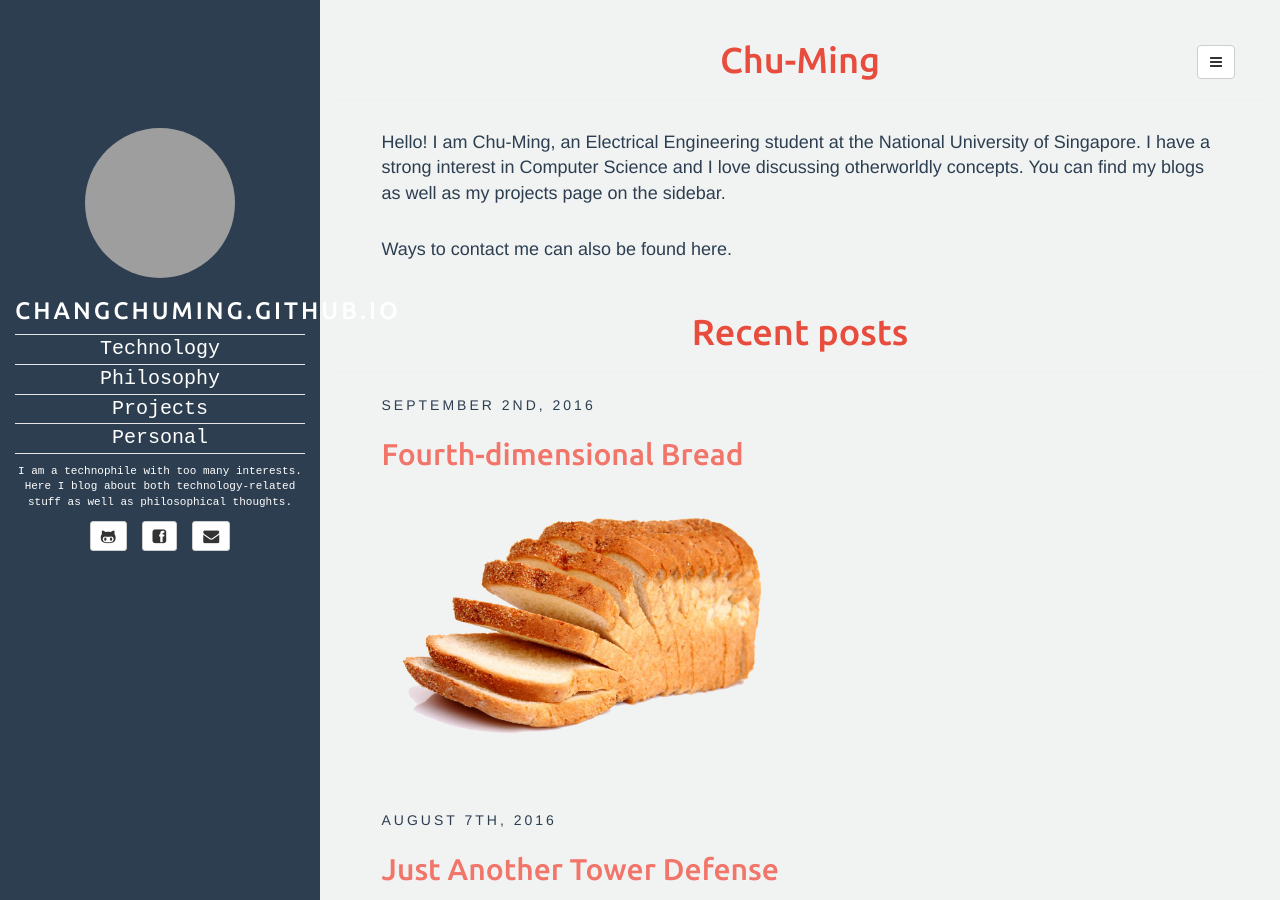
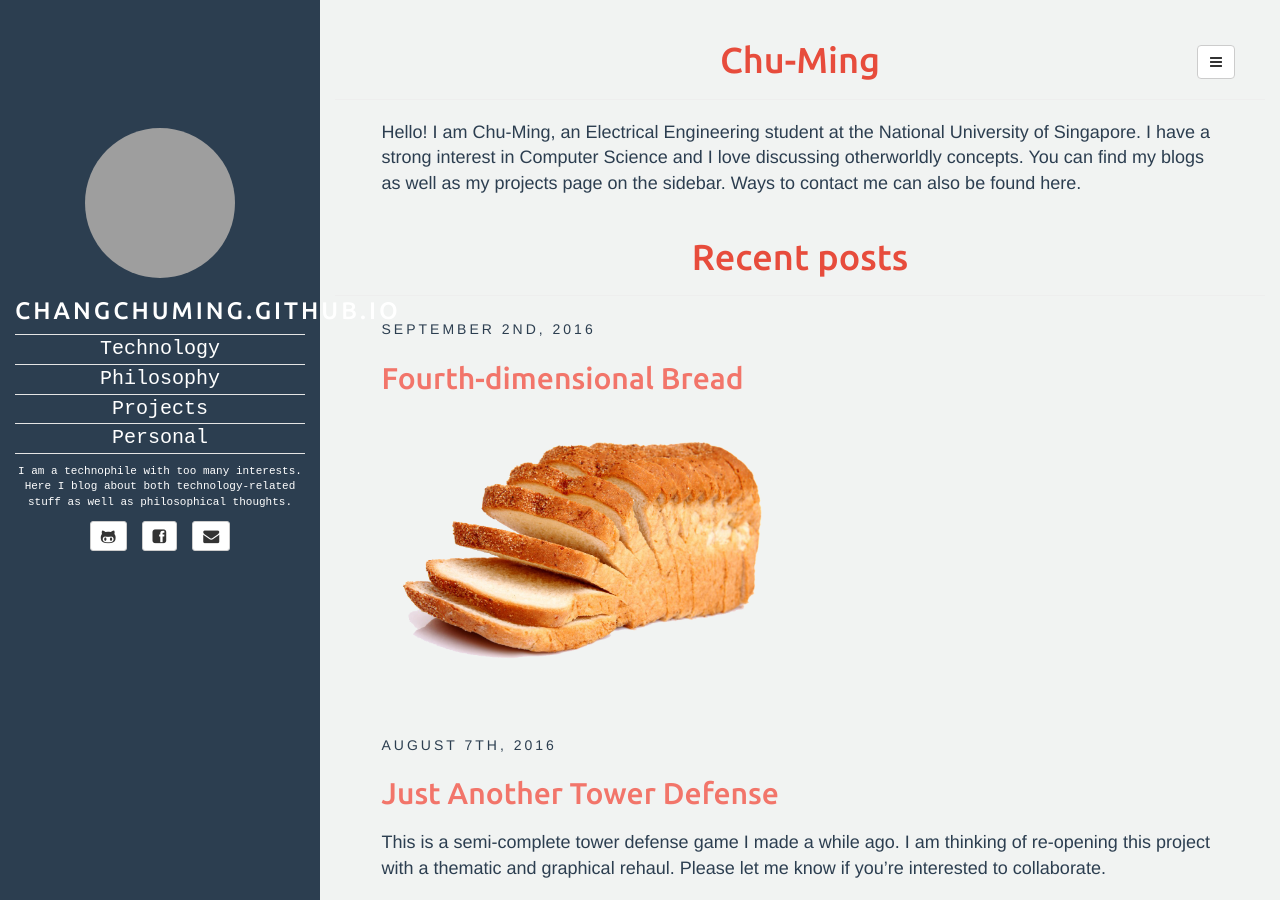
Before and after one commit to changchuming/changchuming.github.io, a Jekyll site: the page built from index.html, in a window 1280 px wide and 900 px high. Built offline with Jekyll 4.4.1, drawn with Linux system fonts in a browser that asks for light colours; the list of posts is cut into pages by our own code; grey boxes are pictures that could not be loaded.

Commit message:
Updated intro

```diff
--- a/_config.yml
+++ b/_config.yml
@@ -15,6 +15,7 @@ defaults:
       title: Chu-Ming
 
 description: A curious concoction of technology and philosophy.
+introduction: Hello! I am Chu-Ming, an Electrical Engineering student at the National University of Singapore. I have a strong interest in Computer Science and I love discussing otherworldly concepts. You can find my blogs as well as my projects page on the sidebar. Ways to contact me can also be found here.
 author:
   name: Chang Chu-Ming
   email: changchuming@gmail.com
--- a/index.html
+++ b/index.html
@@ -5,8 +5,7 @@ tagline:
 
 <article class="home">
 <div id="intro-text">
-	<p>Hello! I am Chu-Ming, an Electrical Engineering student at the National University of Singapore. I have a strong interest in Computer Science and I love discussing otherworldly concepts. You can find my blogs as well as my projects page on the sidebar.</p>
-	<p>Ways to contact me can also be found here.</p>
+  {{ site.introduction }}
 </div>
 </article>
 
```
